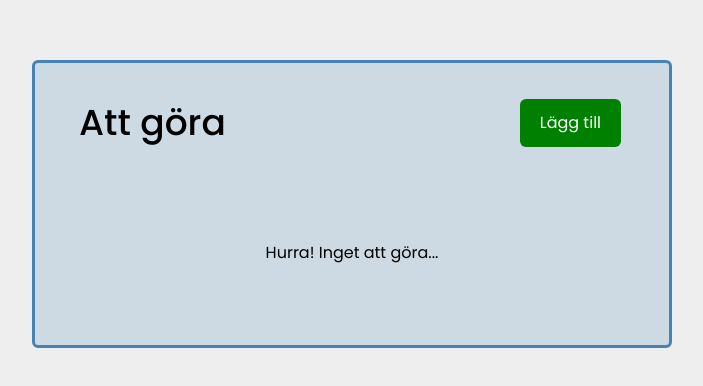
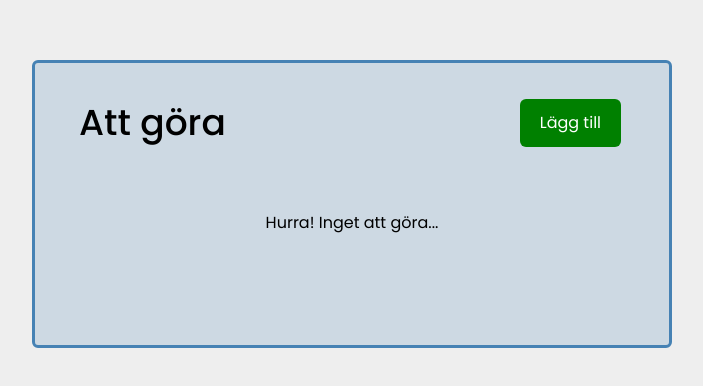
Before and after one commit to svenskOST/TaskTracker, a React (Vite) app: page / in a window 1280 px wide. Shown: the part 196-582 px from the top of the page, without its empty margins (288-991 px from the left). Built offline with nearby package versions, Linux system fonts and the light colour scheme; no server answers.

Commit message:
save session

```diff
--- a/src/components/Container.jsx
+++ b/src/components/Container.jsx
@@ -117,7 +117,7 @@ function Container() {
                onToggle={toggleReminder}
             />
          ) : (
-            <p style={{ textAlign: 'center', marginTop: '70px' }}>
+            <p className='text-center my-10'>
                Hurra! Inget att göra...
             </p>
          )}
```
